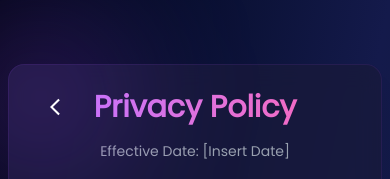
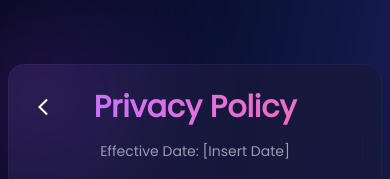
Before and after one commit to Mahin-Touqeer/Senti-Mind, a React (Vite) app in the folder client/: page /privacy in a window 390 px wide. Shown: the top 179 px of the page. Built offline with nearby package versions, Linux system fonts and the light colour scheme; no server answers; what @react-pdf/renderer would draw is missing.

Commit message:
correcting  policies

```diff
--- a/client/src/Pages/Docs/PrivacyPolicy.jsx
+++ b/client/src/Pages/Docs/PrivacyPolicy.jsx
@@ -16,7 +16,7 @@ function PrivacyPolicy() {
 
         <button
           onClick={() => navigate(-1)}
-          className="flex absolute items-center gap-2 px-3 sm:px-5 py-2  rounded-full sm:bg-gradient-to-r from-purple-500 to-pink-500 text-white font-medium sm:shadow hover:scale-102 sm:hover:shadow-lg transition-all duration-300 focus:outline-none focus:ring-2 focus:ring-purple-400 cursor-pointer "
+          className="flex absolute items-center gap-2  sm:px-5 py-2  rounded-full sm:bg-gradient-to-r from-purple-500 to-pink-500 text-white font-medium sm:shadow hover:scale-102 sm:hover:shadow-lg transition-all duration-300 focus:outline-none focus:ring-2 focus:ring-purple-400 cursor-pointer "
         >
           <ArrowBackIosNew fontSize="small" />
           <span className="hidden sm:block">Go Back</span>
--- a/client/src/Pages/Docs/TermsOfService.jsx
+++ b/client/src/Pages/Docs/TermsOfService.jsx
@@ -16,7 +16,7 @@ function TermsOfService() {
         <div className="absolute -bottom-16 -right-16 w-72 h-72 bg-pink-500/15 rounded-full blur-3xl pointer-events-none" />
         <button
           onClick={() => navigate(-1)}
-          className="flex absolute items-center gap-2 px-3 sm:px-5 py-2  rounded-full sm:bg-gradient-to-r from-purple-500 to-pink-500 text-white font-medium sm:shadow hover:scale-102 sm:hover:shadow-lg transition-all duration-300 focus:outline-none focus:ring-2 focus:ring-purple-400 cursor-pointer "
+          className="flex absolute items-center gap-2  sm:px-5 py-2  rounded-full sm:bg-gradient-to-r from-purple-500 to-pink-500 text-white font-medium sm:shadow hover:scale-102 sm:hover:shadow-lg transition-all duration-300 focus:outline-none focus:ring-2 focus:ring-purple-400 cursor-pointer "
         >
           <ArrowBackIosNew fontSize="small" />
           <span className="hidden sm:block">Go Back</span>
```
